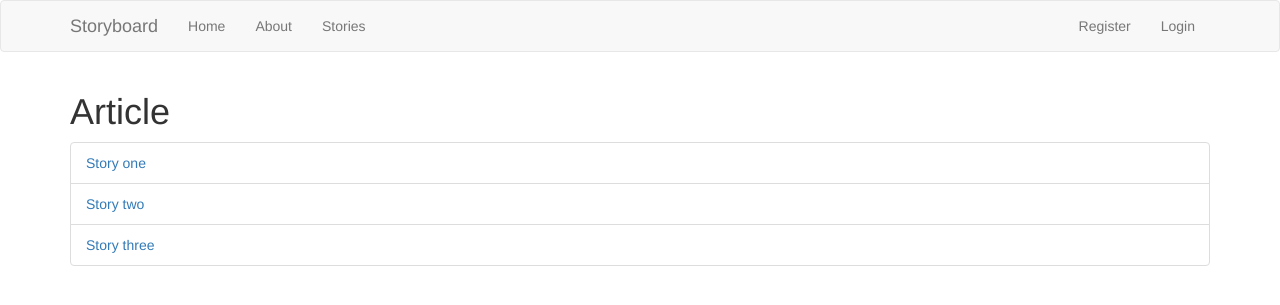
After one commit to saharsh99/Storyboard, a Flask app: page /articles in a window 1280 px wide. The commit adds this page. Shown: the top 305 px of the page. Run offline with Flask 2, Linux system fonts and the light colour scheme; some libraries are stand-ins or nearby versions.

Commit message:
added UI and some routes

```diff
--- a/app.py
+++ b/app.py
@@ -1,11 +1,26 @@
 from flask import Flask, render_template
+from data import Articles
 
 app = Flask(__name__)
+
+Articles = Articles()
 
 @app.route('/')
 def index():
     return render_template('home.html')
 
+@app.route('/about')
+def about():
+    return render_template('about.html')
+
+@app.route('/articles')
+def articles():
+    return render_template('articles.html', articles = Articles)
+
+@app.route('/articles/<string:id>/')
+def article(id):
+    return render_template('article.html', id=id)
+
 
 if __name__ == '__main__':
     app.run(debug=True)
--- /dev/null
+++ b/templates/about.html
@@ -0,0 +1,6 @@
+{% extends 'layout.html' %}
+
+{% block body %}
+    <h1>About</h1>
+    <p>This app;ication is made by Saharsh Nigam</p>
+{% endblock %}
--- /dev/null
+++ b/templates/article.html
@@ -0,0 +1,5 @@
+{% extends 'layout.html' %}
+
+{% block body %}
+    <h1>{{id}}</h1>
+{% endblock %}
--- /dev/null
+++ b/templates/articles.html
@@ -0,0 +1,11 @@
+{% extends 'layout.html' %}
+
+{% block body %}
+    <h1>Article</h1>
+    <ul class="list-group">
+        {% for article in articles %}
+        <li class="list-group-item"><a href="article/{{article.id}}">{{article.title}}</a></li>
+        {% endfor %}
+
+    </ul>
+{% endblock %}
--- a/templates/home.html
+++ b/templates/home.html
@@ -1,5 +1,8 @@
 {% extends 'layout.html' %}
 
 {% block body %}
-    HOME
+    <div class="jumbotron text-center">
+        <h1>Welcome to Storyboard</h1>
+        <p class="lead">This application is built on python flask framework</p>
+    </div>
 {% endblock %}
--- /dev/null
+++ b/templates/includes/_navbar.html
@@ -0,0 +1,31 @@
+<nav class="navbar navbar-default">
+    <div class="container">
+      <div class="navbar-header">
+        <button type="button" class="navbar-toggle collapsed" data-toggle="collapse" data-target="#navbar" aria-expanded="false" aria-controls="navbar">
+          <span class="sr-only">Toggle navigation</span>
+          <span class="icon-bar"></span>
+          <span class="icon-bar"></span>
+          <span class="icon-bar"></span>
+        </button>
+        <a class="navbar-brand" href="#">Storyboard</a>
+      </div>
+      <div id="navbar" class="collapse navbar-collapse">
+        <ul class="nav navbar-nav">
+          <li><a href="/">Home</a></li>
+          <li><a href="/about">About</a></li>
+          <li><a href="/articles">Stories</a></li>
+        </ul>
+
+        <ul class="nav navbar-nav navbar-right">
+          {% if session.logged_in %}
+            <li><a href="/dashboard">Dashboard</a></li>
+            <li><a href="/logout">Logout</a></li>
+          {% else %}
+            <li><a href="/register">Register</a></li>
+            <li><a href="/login">Login</a></li>
+          {% endif %}
+
+        </ul>
+      </div><!--/.nav-collapse -->
+    </div>
+  </nav>
--- a/templates/layout.html
+++ b/templates/layout.html
@@ -4,8 +4,14 @@
     <meta charset="UTF-8">
     <meta name="viewport" content="width=device-width, initial-scale=1.0">
     <title>Storyboard</title>
+    <link rel="stylesheet" href="https://maxcdn.bootstrapcdn.com/bootstrap/3.3.7/css/bootstrap.min.css">
 </head>
 <body>
-    {% block body %}{% endblock %}
+    {% include 'includes/_navbar.html'%}
+    <div class="container">
+        {% block body %}{% endblock %}
+
+    </div>
+    <script src="https://maxcdn.bootstrapcdn.com/bootstrap/3.3.7/js/bootstrap.min.js"></script>
 </body>
 </html>
```
Also changed, not shown: data.py (added, +25 -0 lines), 1 other file.
